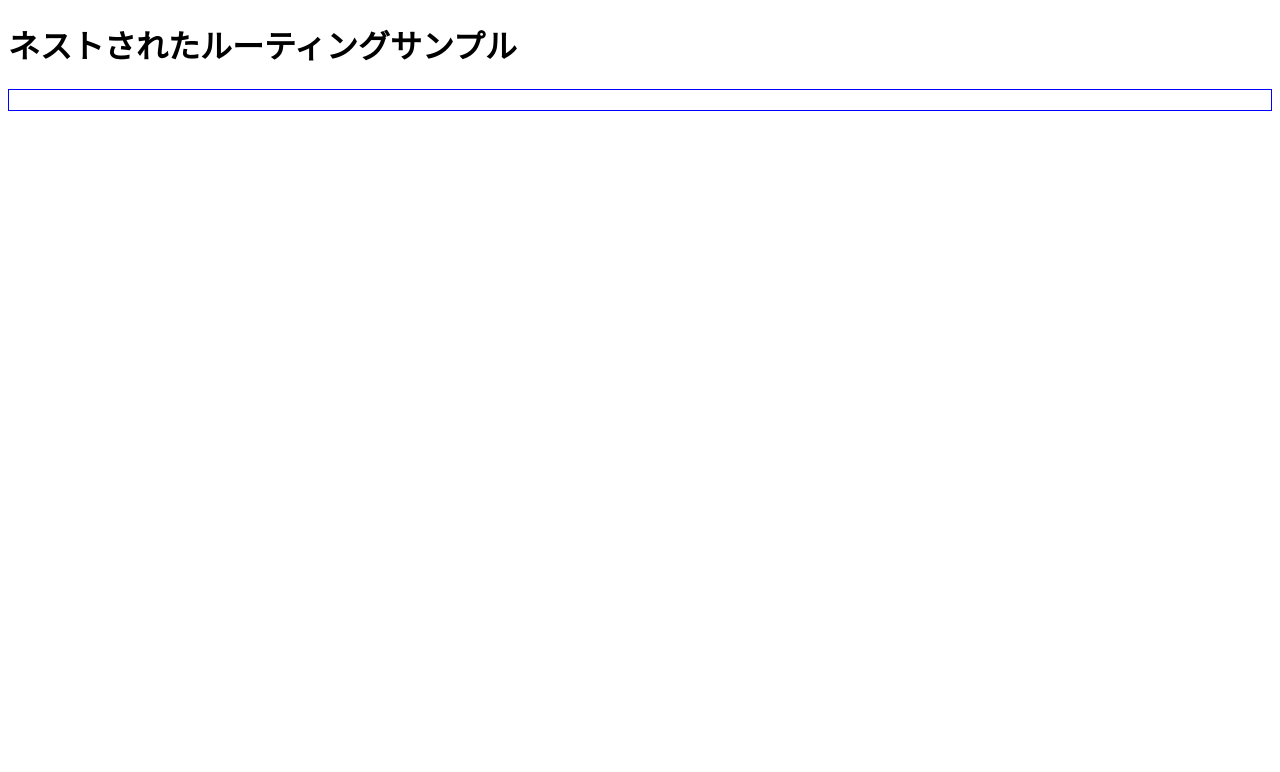
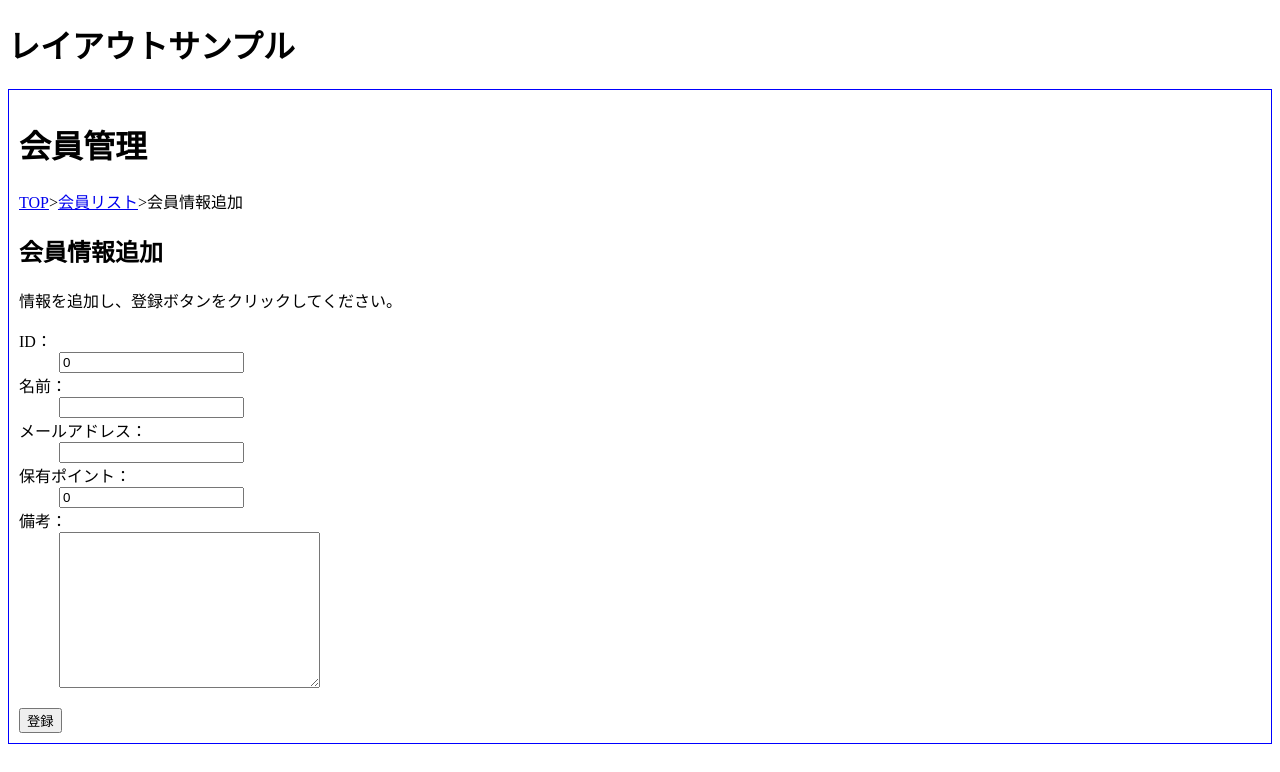
Before and after one commit to MikiyaYamaguchi/nuxt-practice-app, a Nuxt app: page /member/memberAdd in a window 1280 px wide. Before the commit this address had no page. Shown: the top 772 px of the page. Built offline with nearby package versions, Linux system fonts and the light colour scheme.

Commit message:
レイアウト機能について学習

```diff
--- a/app/app.vue
+++ b/app/app.vue
@@ -26,12 +26,9 @@ useState<string>("message", (): string => {
 </script>
 
 <template>
-  <header>
-    <h1>ネストされたルーティングサンプル</h1>
-  </header>
-  <main>
+  <NuxtLayout>
     <NuxtPage />
-  </main>
+  </NuxtLayout>
 </template>
 
 <style lang="scss">
--- /dev/null
+++ b/app/layouts/default.vue
@@ -0,0 +1,8 @@
+<template>
+  <header>
+    <h1>レイアウトサンプル</h1>
+  </header>
+  <main>
+    <slot />
+  </main>
+</template>
--- a/app/pages/member/memberList/memberAdd.vue
+++ b/app/pages/member/memberAdd.vue
@@ -21,6 +21,18 @@ const onAdd = (): void => {
 </script>
 
 <template>
+  <h1>会員管理</h1>
+  <nav id="breadcrumbs">
+    <ul>
+      <li><NuxtLink v-bind:to="{ name: 'index' }">TOP</NuxtLink></li>
+      <li>
+        <NuxtLink v-bind:to="{ name: 'member-memberList' }"
+          >会員リスト</NuxtLink
+        >
+      </li>
+      <li>会員情報追加</li>
+    </ul>
+  </nav>
   <section>
     <h2>会員情報追加</h2>
     <p>情報を追加し、登録ボタンをクリックしてください。</p>
--- a/app/pages/member/memberList/memberDetail/[id].vue
+++ b/app/pages/member/memberDetail/[id].vue
@@ -21,6 +21,18 @@ const localNote = computed((): string => {
 </script>
 
 <template>
+  <h1>会員管理</h1>
+  <nav id="breadcrumbs">
+    <ul>
+      <li><NuxtLink v-bind:to="{ name: 'index' }">TOP</NuxtLink></li>
+      <li>
+        <NuxtLink v-bind:to="{ name: 'member-memberList' }"
+          >会員リスト</NuxtLink
+        >
+      </li>
+      <li>会員情報詳細：{{ member.name }}</li>
+    </ul>
+  </nav>
   <section>
     <h2>会員詳細情報</h2>
     <dl>
--- a/app/pages/member/memberList.vue
+++ b/app/pages/member/memberList.vue
@@ -16,7 +16,7 @@ const memberList = useState<Map<number, Member>>("memberList");
   <section>
     <h2>会員リスト</h2>
     <p>
-      新規登録は<NuxtLink v-bind:to="{ name: 'member-memberList-memberAdd' }"
+      新規登録は<NuxtLink v-bind:to="{ name: 'member-memberAdd' }"
         >こちら</NuxtLink
       >から
     </p>
@@ -25,7 +25,7 @@ const memberList = useState<Map<number, Member>>("memberList");
         <li v-for="[id, member] in memberList" v-bind:key="id">
           <NuxtLink
             v-bind:to="{
-              name: 'member-memberList-memberDetail-id',
+              name: 'member-memberDetail-id',
               params: { id: id },
             }"
           >
@@ -34,6 +34,5 @@ const memberList = useState<Map<number, Member>>("memberList");
         </li>
       </ul>
     </section>
-    <NuxtPage />
   </section>
 </template>
```
